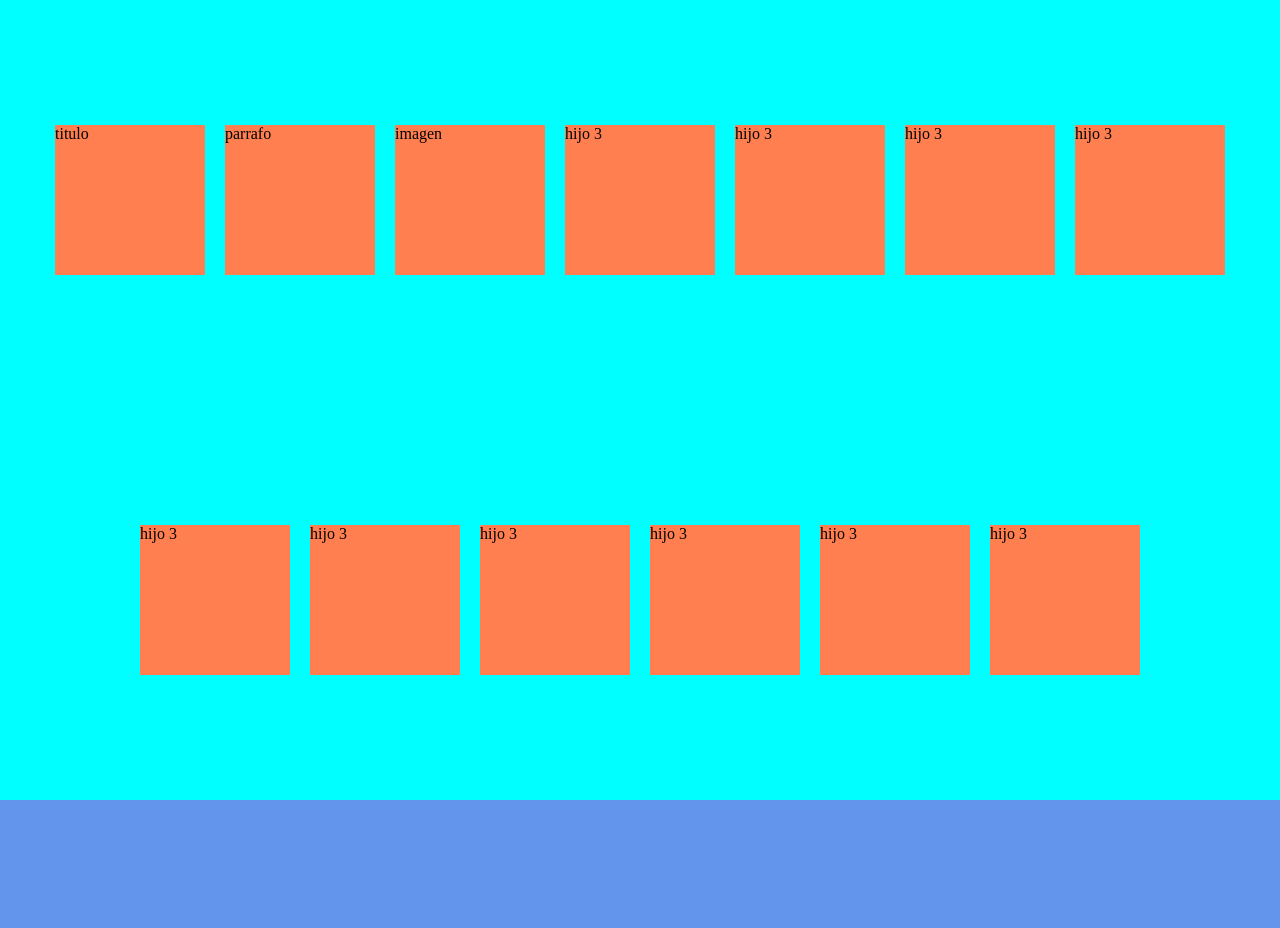
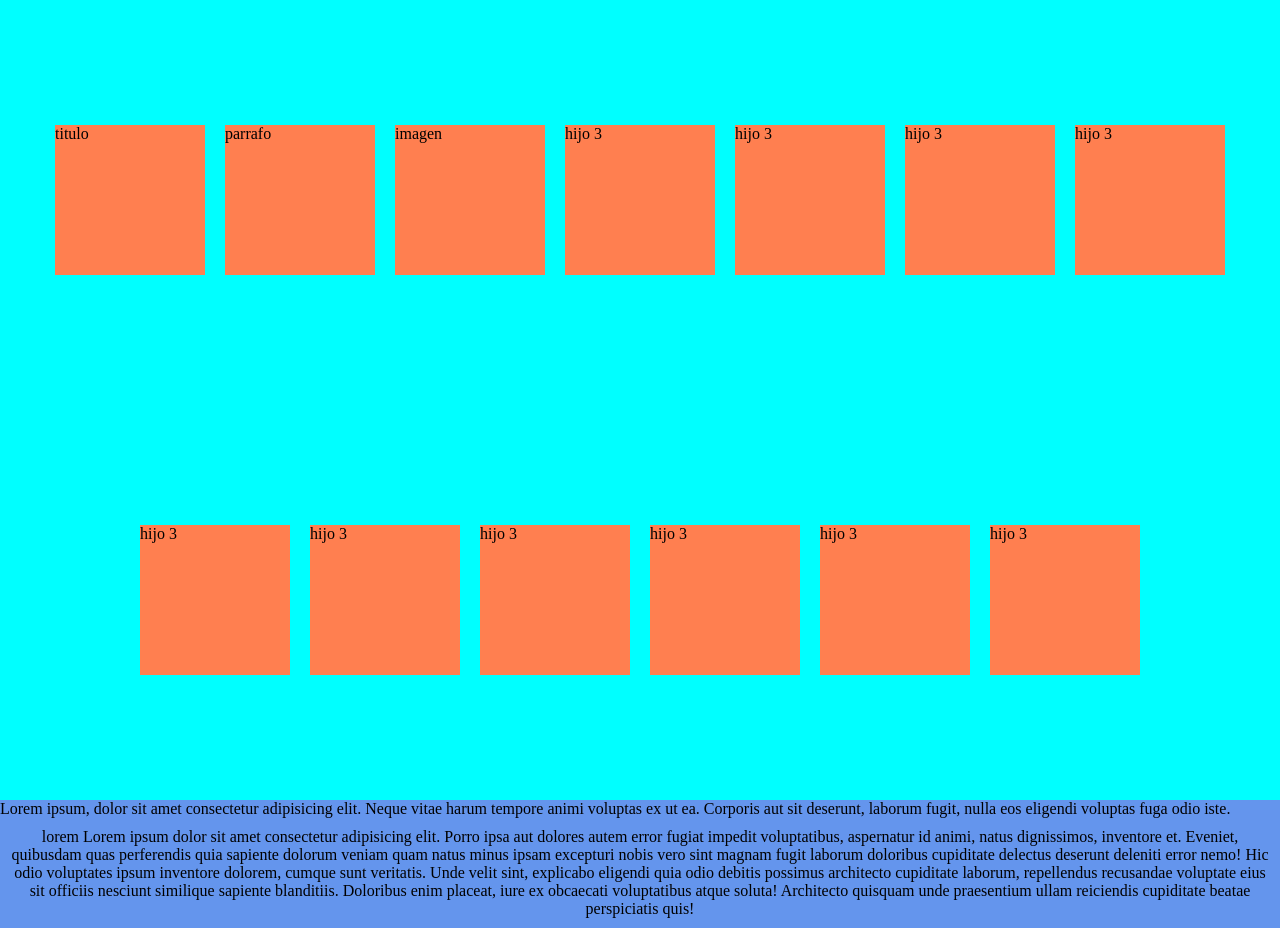
Before and after one commit to agustinazazzali/clase-github, a plain HTML site: page index.html in a window 1280 px wide. Before the commit the page ends 800 px from the top, so only its background shows below. Drawn offline with Linux system fonts and the light colour scheme.

Commit message:
index rama-dos

```diff
--- a/index.html
+++ b/index.html
@@ -30,5 +30,11 @@
 
     </div>
 
+    <div>Lorem ipsum, dolor sit amet consectetur adipisicing elit. Neque vitae harum tempore animi voluptas ex ut ea. Corporis aut sit deserunt, laborum fugit, nulla eos eligendi voluptas fuga odio iste.</div>
+
+    <p>lorem Lorem ipsum dolor sit amet consectetur adipisicing elit. Porro ipsa aut dolores autem error fugiat impedit voluptatibus, aspernatur id animi, natus dignissimos, inventore et. Eveniet, quibusdam quas perferendis quia sapiente dolorum veniam quam natus minus ipsam excepturi nobis vero sint magnam fugit laborum doloribus cupiditate delectus deserunt deleniti error nemo! Hic odio voluptates ipsum inventore dolorem, cumque sunt veritatis. Unde velit sint, explicabo eligendi quia odio debitis possimus architecto cupiditate laborum, repellendus recusandae voluptate eius sit officiis nesciunt similique sapiente blanditiis. Doloribus enim placeat, iure ex obcaecati voluptatibus atque soluta! Architecto quisquam unde praesentium ullam reiciendis cupiditate beatae perspiciatis quis!</p>
+
+
+
 </body>
 </html>
```
